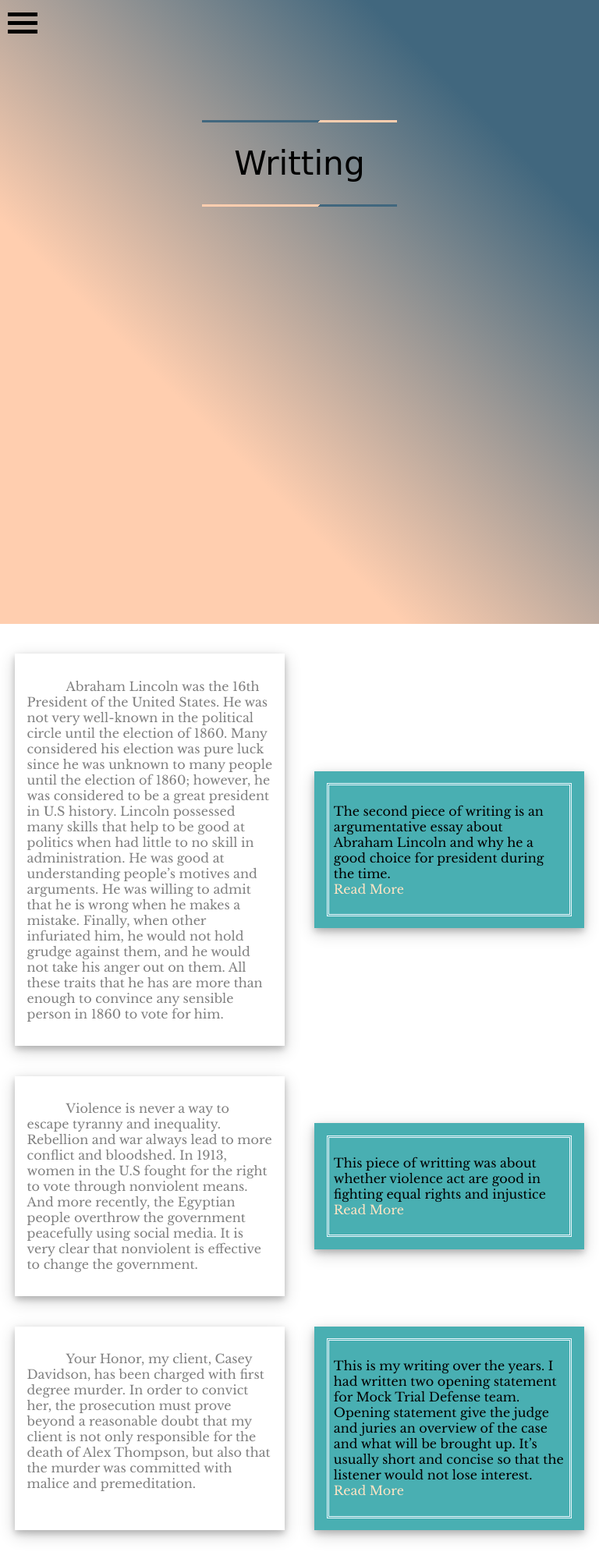
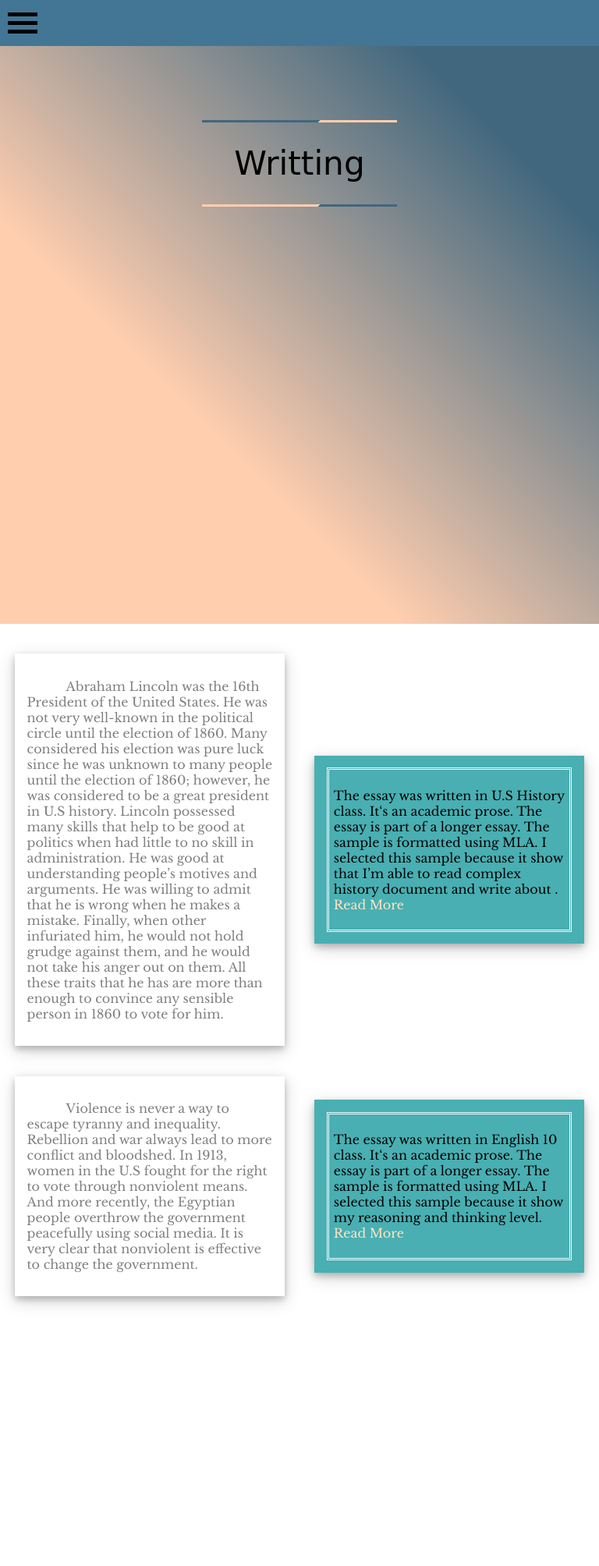
Before and after one commit to varusss/proj1, a PHP site: page /Writting.html in a window 768 px wide. Shown: the whole page at 78% size. After the commit the page ends 1675 px from the top, so only its background shows below. Run offline with PHP 8.4, Linux system fonts and the light colour scheme; some web fonts are replaced.

Commit message:
add more sfuff

```diff
--- a/Writting.html
+++ b/Writting.html
@@ -57,7 +57,7 @@
             <div class="write ww">
                 <div class="border">
                     <p>
-                        The second piece of writing is an argumentative essay about Abraham Lincoln and why he a good choice for president during the time.
+                        The essay was written in U.S History class. It‘s an academic prose. The essay is part of a longer essay. The sample is formatted using MLA. I selected this sample because it show that I’m able to read complex history document and write about .
                         <br>
                         <a href="https://docs.google.com/document/d/1gubZDqgKeiEPwsLRM4M0dQM8t9yghlGnBMi6bbFWJtk/edit?usp=sharing" target="_blank">Read More</a>
                     </p>
@@ -80,30 +80,13 @@
             </div>
             <div class="write ww">
                 <div class="border">
-                    <p>This piece of writting was about whether violence act are good in fighting equal rights and injustice
+                    <p>The essay was written in English 10 class. It‘s an academic prose. The essay is part of a longer essay. The sample is formatted using MLA. I selected this sample because it show my reasoning and thinking level.
                         <br>
                         <a href="https://docs.google.com/document/d/1fPAVHqDR0ZhUCICiAzm5KtbHKybc3spdCzDU3cT8dUc/edit?usp=sharing" target="_blank">Read More</a>
                     </p>
                 </div>
             </div>
 
-        </div>
-        <div class="writting flex-resume">
-            <div class="exp">
-                <div class="">
-                    <p>Your Honor, my client, Casey Davidson, has been charged with first degree murder. In order to convict her, the prosecution must prove beyond a reasonable doubt that my client is not only responsible for the death of Alex Thompson, but also that the murder was committed with malice and premeditation.</p>
-                </div>
-
-            </div>
-            <div class="write">
-                <div class="border">
-                    <p>
-                        This is my writing over the years. I had written two opening statement for Mock Trial Defense team. Opening statement give the judge and juries an overview of the case and what will be brought up. It’s usually short and concise so that the listener would not lose interest.
-                        <br>
-                        <a href="https://docs.google.com/document/d/1zDe5xKRycneyeIGn9pF4D9r3gSWHeeVwFbelMIqJWDo/edit?usp=sharing" target="_blank">Read More</a>
-                    </p>
-                </div>
-            </div>
         </div>
 
     </div>
--- a/contact.html
+++ b/contact.html
@@ -40,10 +40,10 @@
         <div class="flex-resume contact">
             <div class="text-about">
                 <div class="dashTop"></div>
-                <h1>Contact:</h1>
+                <h1>Contact</h1>
                 <div class="dashBottom"></div>
             </div>
-            <form name="contact" id="form">
+            <form name="contact" id="form" action="mailto:">
                 <label>Name</label><br>
                 <input type="text" id="name" required>
                 <br><br>
--- a/css/style.css
+++ b/css/style.css
@@ -83,7 +83,7 @@
     animation-fill-mode: forwards;
     animation-timing-function: ease-in;
     animation-duration: 0.5s;
-    z-index: 1;
+    z-index: 5;
     background: transparent;
 }
 
@@ -147,7 +147,8 @@
 .wrapper2,
 .wrapper3,
 .wrapper-W,
-.wrapper-C {
+.wrapper-C,
+.art {
     max-width: 970px;
     margin: 0 auto;
 }
@@ -552,7 +554,7 @@
 
 /*--WRITTING--*/
 
-.writting:nth-child(3) {
+.writting:nth-child(2) {
     margin-bottom: 6%;
 }
 
--- a/js/js.js
+++ b/js/js.js
@@ -49,8 +49,8 @@
     var w = window.innerWidth;
     var h = window.innerHeight;
     window.onscroll = function () {
-        if (w > 700) {
-            if (window.scrollY > h) {
+        if (w > 1024) {
+            if (window.scrollY > h - 50) {
                 nav.setAttribute("style", "background:linear-gradient(-90deg, #ffffff, #ffceaf, #ffffff); box-shadow: 0 4px 8px 0 rgba(0, 0, 0, 0.2);");
             } else {
                 nav.setAttribute("style", "background: transparent");
@@ -65,32 +65,33 @@
         email = document.getElementById("email").value,
         respond = document.getElementById("invalide"),
         /*Regular Expression*/
-        reg = new RegExp("^[a-zA-Z0-9_.+-]+@[a-zA-Z0-9-]+\.[a-zA-Z0-9-.]+$", "g"),
+        reg = new RegExp("/^[a-zA-Z0-9._-]+@[a-zA-Z0-9.-]+\.[a-zA-Z]{2,4}$/", "g"),
         CheckEmail = email.match(reg);
 
     /*Check email format */
     reg = reg.test(CheckEmail);
-
+    console.log(isNaN(name));
+    console.log(reg);
     /*Form validation*/
     if (isNaN(name) === false) {
         respond.innerHTML = "<p>*Name not valid</p>";
     }
-    if (isNaN(name) === false) {
-        respond.innerHTML = "<p> *Name is not valid </p>"
+    if (reg === true) {
+        respond.innerHTML = "<p> *Invalid Email</p>";
     }
-    if (reg === false) {
-        respond.innerHTML = "<p> *Invalid Email</p>"
-    } else {
-        console.log("Reset");
+    if (isNaN(name) === true && reg === false) {
+        document.getElementById("form").submit();
+        console.log("mayber?????");
     }
 }
 
 function iconMenu() {
-    var click = document.getElementById("nav").classList.toggle("change");
+    var click = document.getElementById("nav").classList.toggle("change"),
+        content = document.getElementById("content");
     if (click === true) {
-        document.getElementById("content").style.display = "block";
+        content.style.display = "block";
     } else {
-        document.getElementById("content").style.display = "none";
+        content.style.display = "none";
     }
 
 }
--- a/resume.html
+++ b/resume.html
@@ -8,7 +8,6 @@
 </head>
 
 <body onscroll="changeNav();">
-    <header>
     <header>
         <nav id="nav">
             <div id="iconMenu" onclick="iconMenu()">
@@ -35,7 +34,6 @@
 
             </ul>
         </nav>
-        </header>
     </header>
 
     <div class="text">
```
Also changed, not shown: other parts of css/style.css (+101 -32 lines), art.html (+6 -1 lines). Lines whose indentation alone changed are shown as unchanged.
